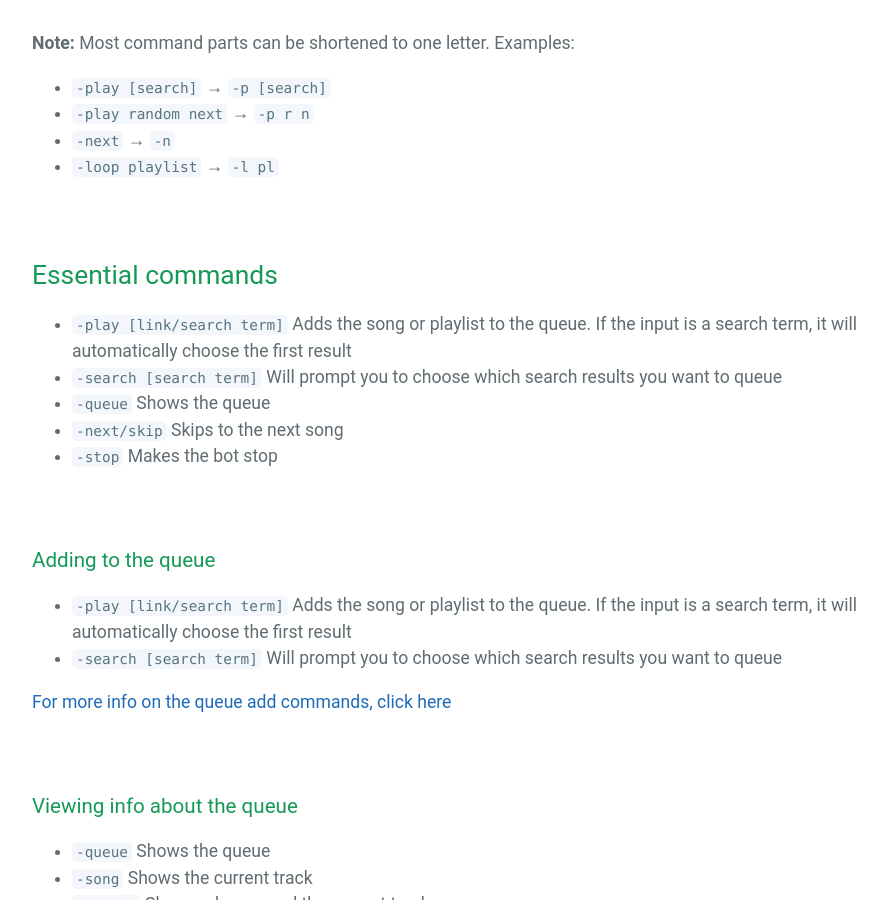
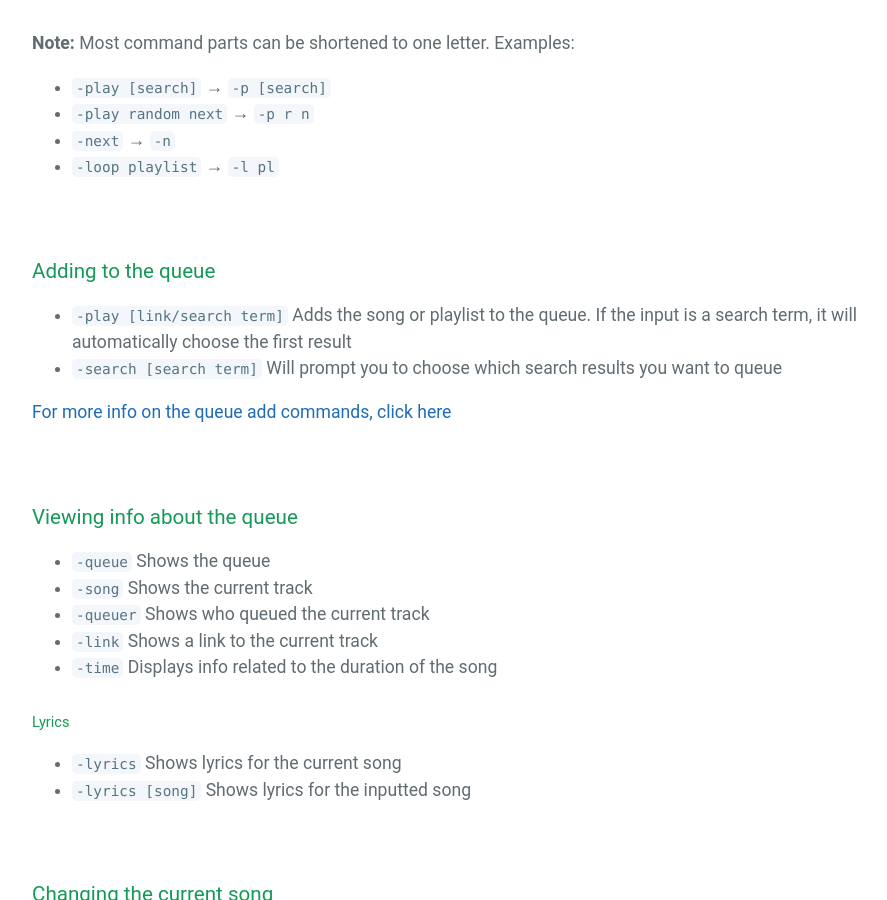
Before and after one commit to mymindishazel/marv-docs, a Jekyll site: the page built from commands.md, in a window 1280 px wide and 900 px high, scrolled down 312 px. Shown: the whole window, without its empty margins (192-1079 px from the left). Built offline with Jekyll 4.4.1, drawn with Linux system fonts in a browser that asks for light colours; our own code applies the rules of GitHub Pages for plain Markdown files.

Commit message:
Update commands.md

```diff
--- a/commands.md
+++ b/commands.md
@@ -5,16 +5,6 @@
 - `-play random next` → `-p r n`
 - `-next` → `-n`
 - `-loop playlist` → `-l pl`
-
-<br>
-
-## Essential commands
-
-* `-play [link/search term]` Adds the song or playlist to the queue. If the input is a search term, it will automatically choose the first result
-* `-search [search term]` Will prompt you to choose which search results you want to queue
-* `-queue` Shows the queue
-* `-next/skip` Skips to the next song
-* `-stop` Makes the bot stop
 
 <br>
 
```
